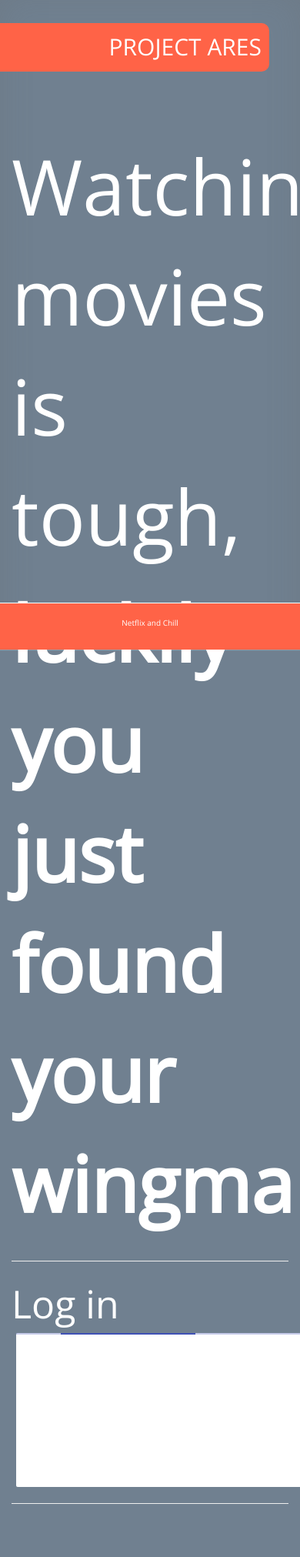
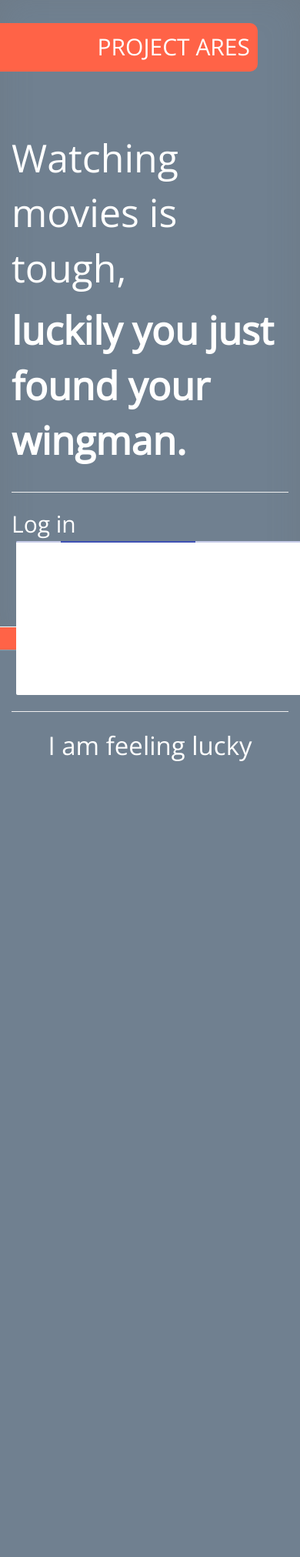
Before and after one commit to ahang/project_ares, a PHP site: page / in a window 390 px wide; the page is wider, and only the part inside the window is pictured. Shown: that part at 77% size. After the commit the page ends 989 px from the top of that part, so only its background shows below. Run offline with PHP 8.4, Linux system fonts and the light colour scheme; some libraries are stand-ins or nearby versions; grey boxes are pictures that could not be loaded.

Commit message:
adjusting second page elements

```diff
--- a/assets/css/style.css
+++ b/assets/css/style.css
@@ -50,17 +50,8 @@
 	text-align: right;
 	border-top-right-radius: 10px;
 	border-bottom-right-radius: 10px;
+	cursor: pointer;
 }
-
-/*.jumbotron {
-	width: 100%;
-	color: white;
-	text-align: center;
-	height: 5px;
-	line-height: 0;
-	font-size: 20px;
-	background: rgba(0, 0, 0, 0.75);
-}*/
 
 p.light {
 	font-weight: 100;
@@ -74,13 +65,13 @@
 
 .introText {
 	color: white;
-	font-size: 100px;
+	font-size: 50px;
 	margin: auto 0px;
 }
 
 .login-btn {
 	color: white;
-	font-size: 50px;
+	font-size: 30px;
 }
 
 #firebaseui-auth-container{
@@ -89,27 +80,39 @@
 	border: rgba(0,0,0,0);
 }
 
-.userName,
-.signOut,
-.movieFinder
- {
-	background: rgba(0,0,0,0);
-	border: rgba(0,0,0,0);
+.signOut
+{
+
+	color: white;
+	font-size: 30px;
+
+}
+
+.userName {
+	margin: 0 auto;
+	color: white;
+	font-size: 30px;
+	text-align: center;
+}
+
+.invisible {display: none;}
+
+.movieFinder {
+ 	text-align: center;
+
 	font-size: 33px;
 	color: #fff;
-	margin: auto 0;
-	/*border: 1px solid rgba(0,0,0,0.3);
-	box-shadow: inset 0 -5px 45px rgba(100,100,100,0.2), 0 1px 1px rgba(255,255,255,0.2);*/
-	-webkit-transition: box-shadow .5s ease;
+
+	/*border: 1px solid rgba(0,0,0,0.3);*/
+	/*box-shadow: inset 0 -5px 45px rgba(100,100,100,0.2), 0 1px 1px rgba(255,255,255,0.2);*/
+	/*-webkit-transition: box-shadow .5s ease;
 	-moz-transition: box-shadow .5s ease;
 	-o-transition: box-shadow .5s ease;
 	-ms-transition: box-shadow .5s ease;
-	transition: box-shadow .5s ease;
+	transition: box-shadow .5s ease;*/
 }
 
-
-
-/*.userName,
+/*,
 .signOut,
 .movieFinder
 {
@@ -153,8 +156,8 @@
 
 .image {
 	background-color: tomato;
-}*/
-
+}
+*/
 .footer {
 	color: white;
 	font-size: 10px;
@@ -162,7 +165,8 @@
 	position: absolute;
 	bottom: 0;
 	width: 100%;
-	line-height: 50px;
+	height: 30px;
+	line-height: 30px;
 	border-top: solid;
 	border-width: 1px;
 	margin-top: 150px;
--- a/assets/javascript/auth.js
+++ b/assets/javascript/auth.js
@@ -59,6 +59,7 @@
                 var providerData = user.providerData;
                 user.getToken().then(function(accessToken) {
                     $(".login-container").addClass("invisible"); //hides login container if user is logged in
+                    $(".signOut").removeClass("invisible"); //hides login container if user is logged in
                     $(".user-container").removeClass("invisible"); //unhides the user container
                     $(".userName").html("Welcome " + displayName); //displays Welcome username
                     var signOutBtn = $("<button>");
--- a/index.html
+++ b/index.html
@@ -14,18 +14,22 @@
 <body>
     <!-- INTRO SCREEN -->
     <div class="jumbotron">
-    <div class="logo"><a href="index.html"> PROJECT ARES </div></a>
+        <div class="row">
+            <div class="col-md-6 logo"><a href="index.html"> PROJECT ARES </div></a>
+            <div class="col-md-6 user-container signOut"></div>
+        </div>
     </div>
 
 
-    <div class="container">
+    <div class="container login-container">
+    <!-- I could create a hidden div here, but though Breaks would be easier     -->
          <br>
          <br>
          <br>
          <br>
     </div>
 
-    <div class="container">
+    <div class="container login-container">
         <div class="introText">
             <p class="light">Watching movies is tough,</p>
             <p class="heavy">luckily you just found your wingman.</p>
@@ -33,7 +37,7 @@
         </div>
 
     </div>
-    <div class="container">
+    <div class="container login-container">
         <div class="login-btn">
             <hr>
             Log in
@@ -43,15 +47,18 @@
 
     </div>
 
+    <!-- INTERACTIVE SCREEN -->
+    <div class="container user-container invisible">
+        <div class="userName"></div>
+    </div>
+    <div class="row">
+            <div class="col-md-6 movieFinder" id="find-movie">
+                I am feeling lucky
+                <br>
 
-    <!-- INTERACTIVE SCREEN -->
-    <div class="user-container invisible headContainer2">
-        <div class="userName "></div>
-        <div class="signOut"></div>
-        <button class="movieFinder" id="find-movie">button</button>
-        <div class="movieFinder" id="movie-view"></div>
-        <div class="image"></div>
-    </div>
+            </div>
+            <div class="col-md-6 movieFinder" id="movie-view"></div>
+        </div>
 
 
 
@@ -66,11 +73,10 @@
     <script type="text/javascript" src="assets/javascript/auth.js"></script>
 
 </body>
-<footer class="footer">
+
+ <footer class="footer">
     <div class="container">
-
         <p class="">Netflix and Chill</p>
-
     </div>
 </footer>
 
```
Also changed, not shown: 1 other file.
